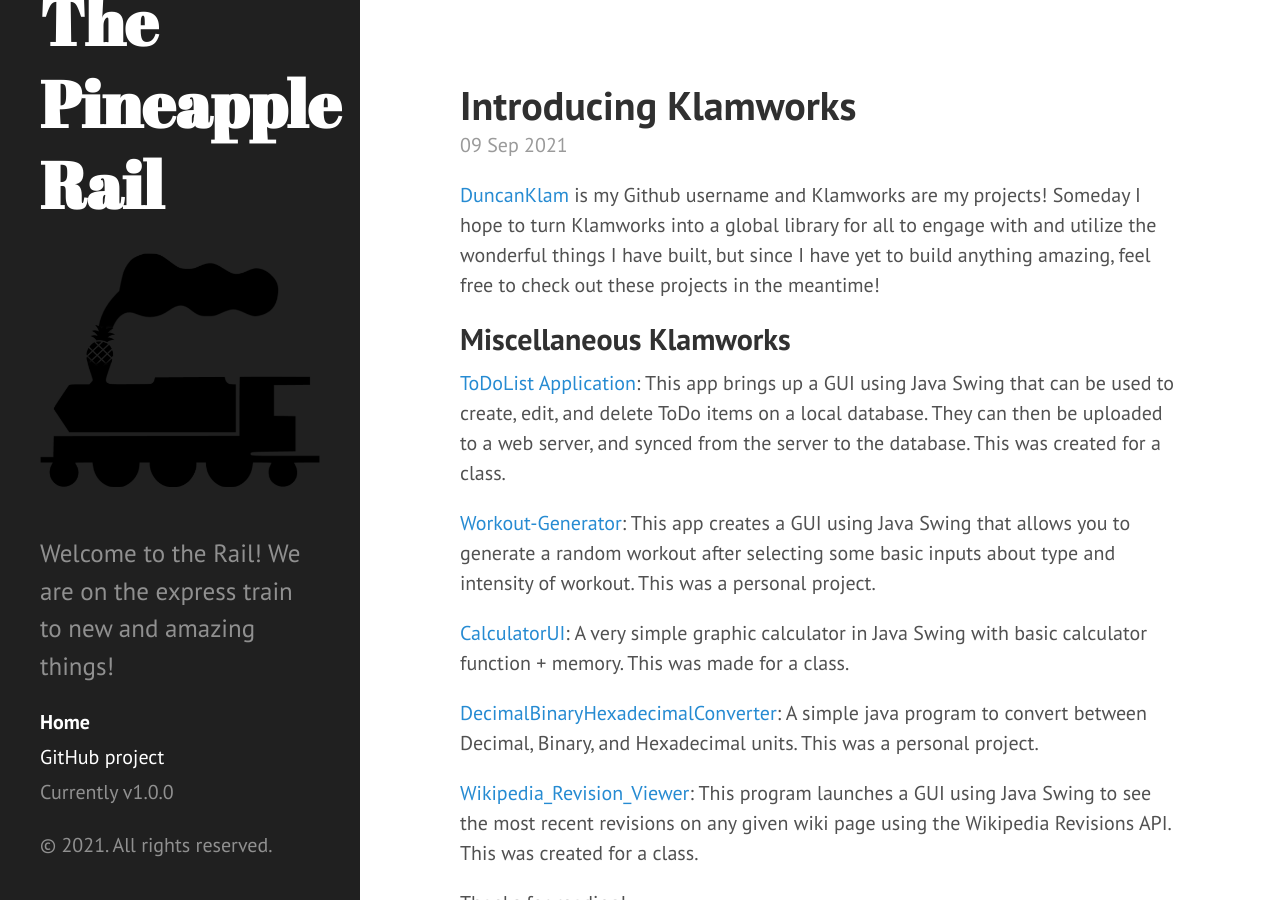
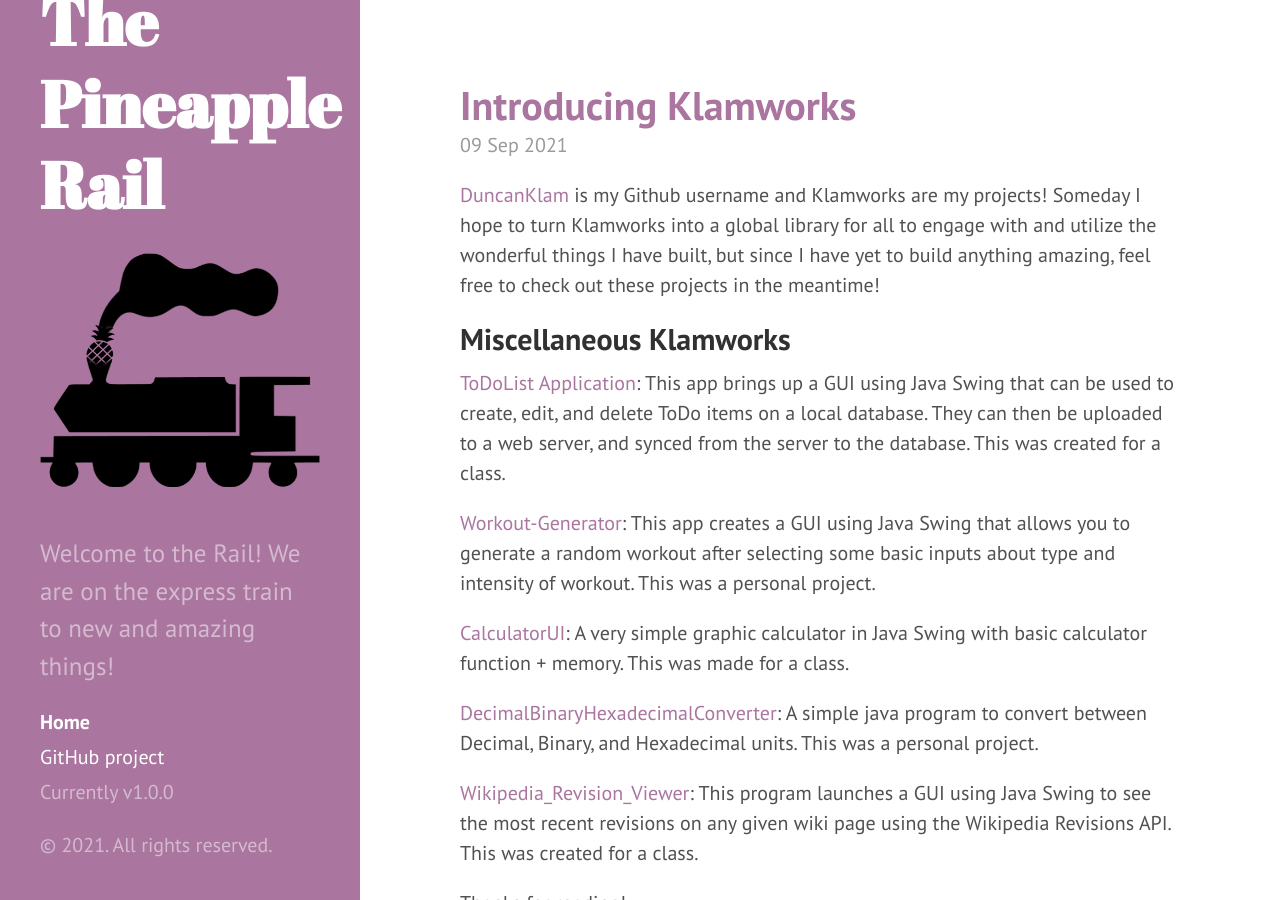
Before and after one commit to DuncanKlam/DuncanKlam.github.io, a Jekyll site: the page built from index.html, in a window 1280 px wide and 900 px high. Built offline with Jekyll 4.4.1, drawn with Linux system fonts in a browser that asks for light colours; the list of posts is cut into pages by our own code.

Commit message:
Changed Theme, updated Gems

```diff
--- a/_layouts/default.html
+++ b/_layouts/default.html
@@ -3,7 +3,7 @@
 
   {% include head.html %}
 
-  <body>
+  <body class="theme-base-0e">
 
     {% include sidebar.html %}
 
```
Also changed, not shown: Gemfile.lock.
